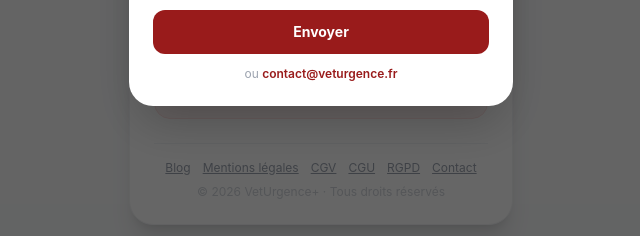
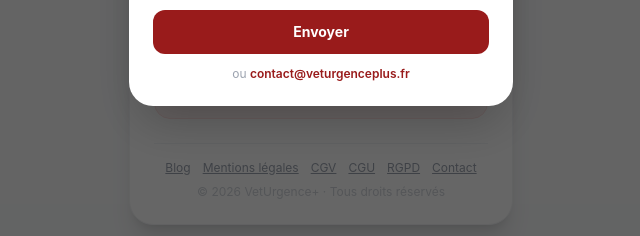
Before and after one commit to ericclavaizolle-arch/veturgence, a plain HTML site: page index.html in a window 1280 px wide. Both pictures are taken after a click on the button "Contact". Shown: the part 933-1169 px from the top of the page, 319-959 px from the left. Drawn offline with nearby package versions, Linux system fonts and the light colour scheme.

```diff
--- a/index.html
+++ b/index.html
@@ -224,7 +224,7 @@
       <textarea id="contact-message" rows="3" placeholder="Votre message…" class="w-full border border-gray-200 rounded-xl px-4 py-3 text-sm focus:outline-none focus:border-red-800 resize-none"></textarea>
     </div>
     <button onclick="sendContact()" class="w-full bg-red-800 hover:bg-red-900 text-white font-bold py-3 rounded-xl text-sm transition-all">Envoyer</button>
-    <p class="text-xs text-center text-gray-400 mt-3">ou <a href="mailto:contact@veturgence.fr" class="text-red-800 font-semibold">contact@veturgence.fr</a></p>
+    <p class="text-xs text-center text-gray-400 mt-3">ou <a href="mailto:contact@veturgenceplus.fr" class="text-red-800 font-semibold">contact@veturgenceplus.fr</a></p>
   </div>
 </div>
 
```
